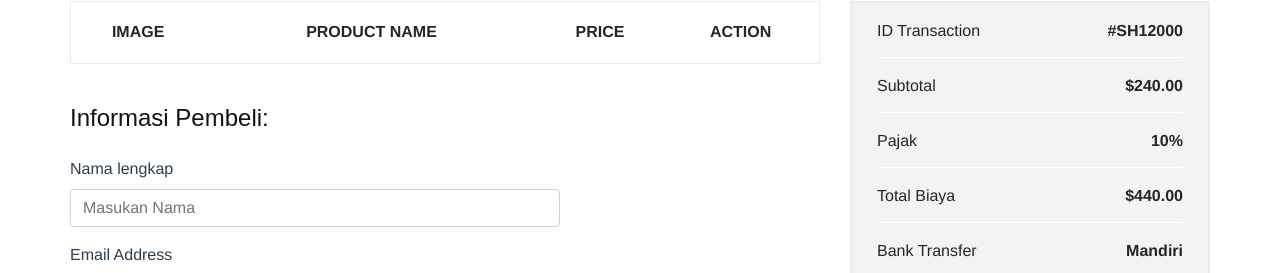
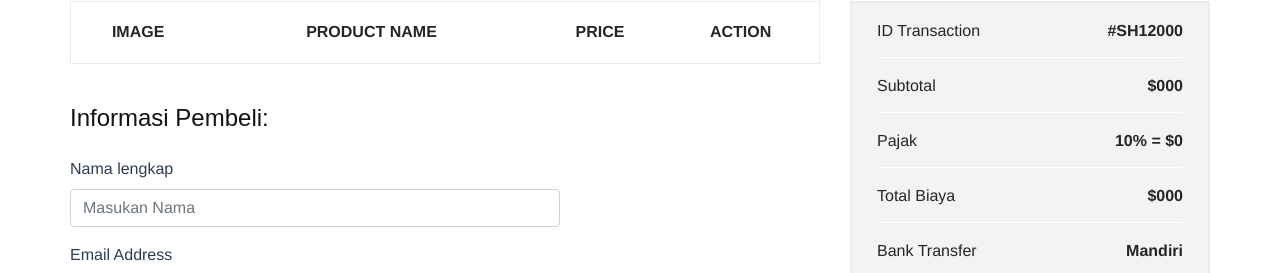
Before and after one commit to nanandt/shayna-vueJS, a Vue app: page /#/cart in a window 1280 px wide. Shown: the part 327-600 px from the top of the page. Built offline with nearby package versions, Linux system fonts and the light colour scheme; some icons are missing; a web font is replaced by a local one.

Commit message:
menghitung total biaya

```diff
--- a/src/components/HeaderShayna.vue
+++ b/src/components/HeaderShayna.vue
@@ -72,7 +72,7 @@
                   </div>
                   <div class="select-total">
                     <span>total:</span>
-                    <h5>$120.00</h5>
+                    <h5>${{ totalHarga }}.00</h5>
                   </div>
                   <div class="select-button">
                     <a href="#" class="primary-btn view-card"
@@ -117,6 +117,13 @@ export default {
       }
     }
   },
+  computed: {
+    totalHarga() {
+      return this.keranjangUser.reduce(function(items, data) {
+        return items + data.price;
+      }, 0);
+    },
+  },
 };
 </script>
 
--- a/src/views/ShoppingCart.vue
+++ b/src/views/ShoppingCart.vue
@@ -119,10 +119,14 @@
                     <li class="subtotal">
                       ID Transaction <span>#SH12000</span>
                     </li>
-                    <li class="subtotal mt-3">Subtotal <span>$240.00</span></li>
-                    <li class="subtotal mt-3">Pajak <span>10%</span></li>
                     <li class="subtotal mt-3">
-                      Total Biaya <span>$440.00</span>
+                      Subtotal <span>${{ totalHarga }}00</span>
+                    </li>
+                    <li class="subtotal mt-3">
+                      Pajak <span>10% = ${{ ditambahPajak }}</span>
+                    </li>
+                    <li class="subtotal mt-3">
+                      Total Biaya <span>${{ totalBiaya }}00</span>
                     </li>
                     <li class="subtotal mt-3">
                       Bank Transfer <span>Mandiri</span>
@@ -176,6 +180,19 @@ export default {
       }
     }
   },
+  computed: {
+    totalHarga() {
+      return this.keranjangUser.reduce(function(items, data) {
+        return items + data.price;
+      }, 0);
+    },
+    ditambahPajak() {
+      return (this.totalHarga * 10) / 100;
+    },
+    totalBiaya() {
+      return this.totalHarga + this.ditambahPajak;
+    },
+  },
 };
 </script>
 
```
